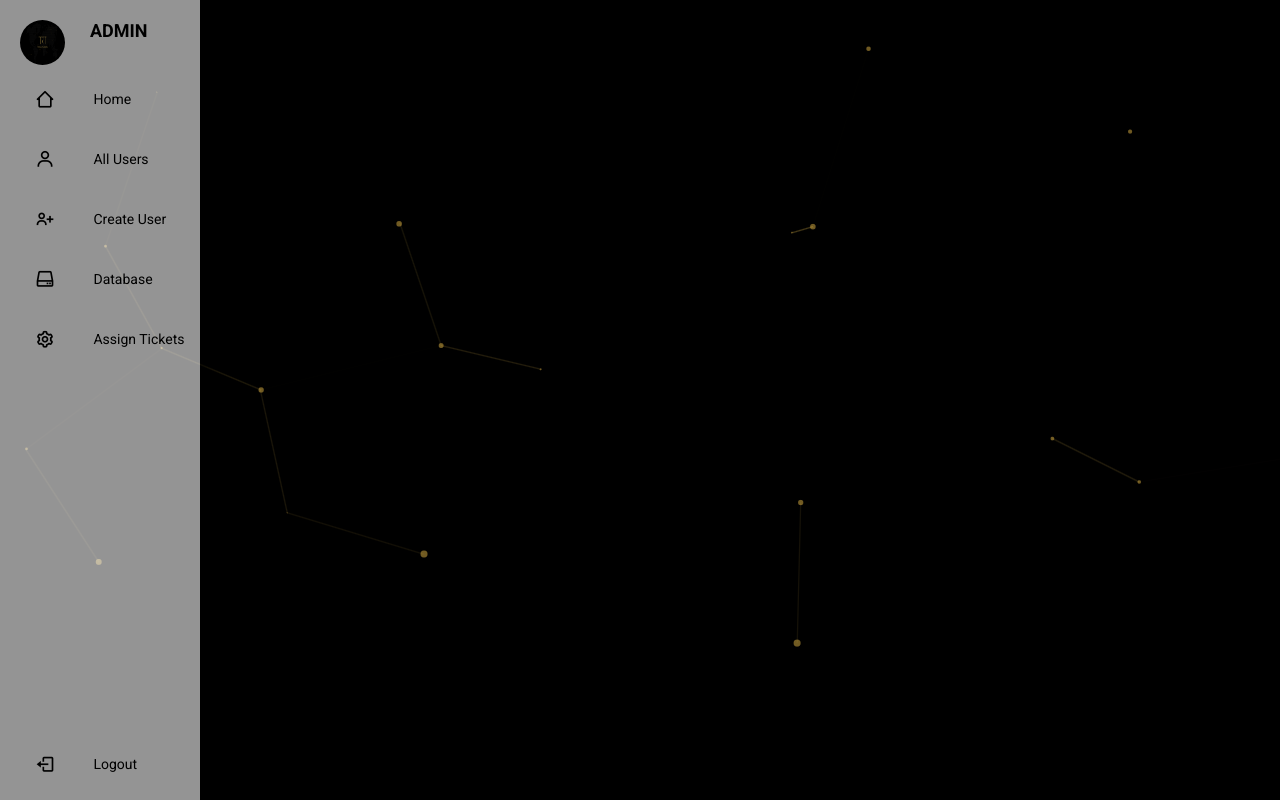
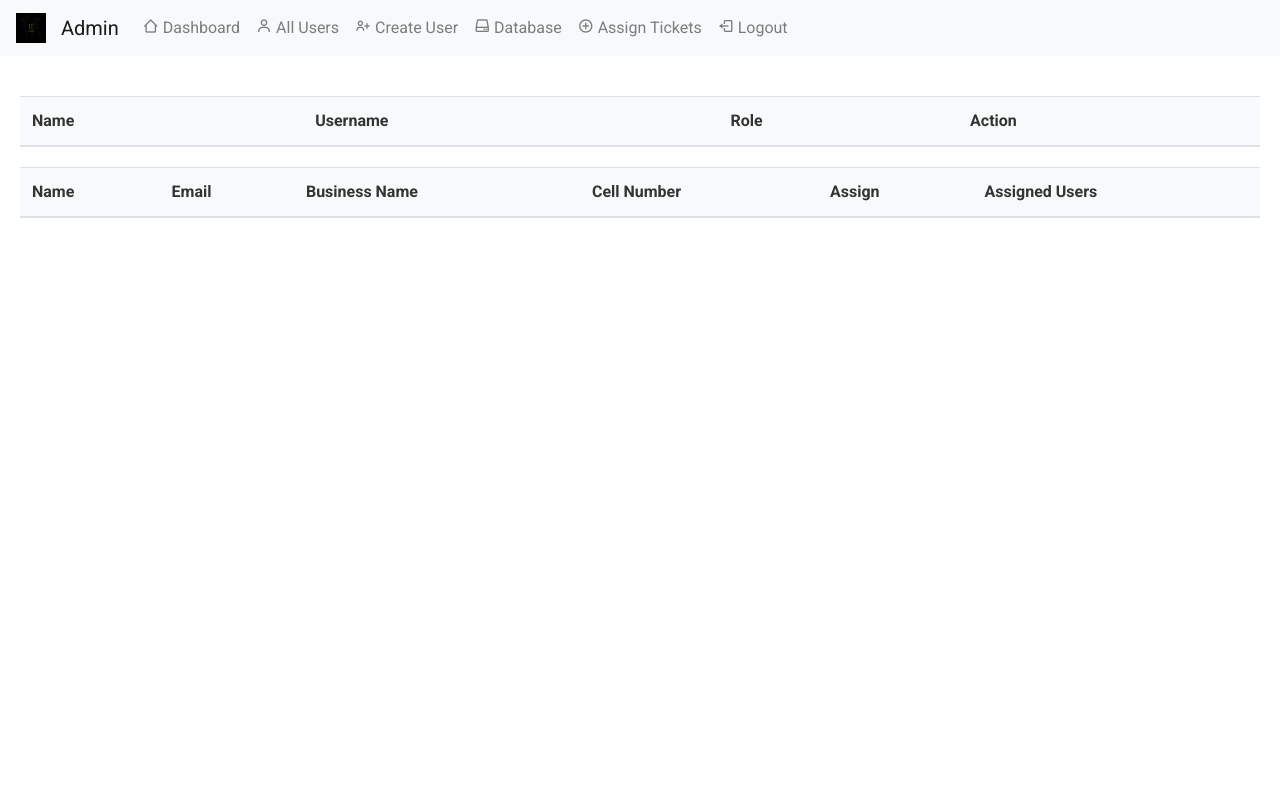
Before and after one commit to rubanasyeda/TicketingSystem, a Flask app: page /admin-dashboard in a window 1280 px wide. Run offline with Flask 3, Linux system fonts and the light colour scheme; a user stored in the database is signed in; data comes from the database, SQL or seed files in the repository; both versions use the stored data as it was after the commit; lists and menus that the app fills with data are empty; some libraries are stand-ins or nearby versions.

Commit message:
updated ui for admin page

```diff
--- a/website/static/admin.css
+++ b/website/static/admin.css
@@ -1,179 +1,61 @@
-* {
-    margin: 0;
-    padding: 0;
-    outline: none;
-    border: none;
+
+
+
+body {
     font-family: 'Roboto', sans-serif;
-    box-sizing: border-box;
-    scroll-behavior: smooth;
-    list-style: none;
-    text-decoration: none;
 }
 
-:root {
-    --main-color: rgb(202, 164, 66);
-    --text-color: #fff;
-    --bg-color: #000000;
-    --big-font: 5rem;
-    --h2-font: 2.5rem;
-    --p-font: 0.9rem;
+
+.navbar-brand img {
+    margin-right: 10px;
 }
 
-body {
-    color: var(--main-color);
-    background-color: #000000;
-    background-image: url(../static/trt.png);
-    background-size: auto;
-    background-repeat: repeat;
-    min-height: 100vh;
-}
-/*side bar options*/
-nav {
-    position: absolute;
-    top: 0;
-    bottom: 0;
-    height: 100%;
-    left: 0;
-    background: #ffffff94;
-    width: 75px;
-    overflow: hidden;
-    transition: width 0.2s linear;
-    box-shadow: 0 20px 35px #000;
-}
 
-.logo {
-    text-align: center;
-    display: flex;
-    transition: all 0.5s ease;
-    margin: 10px 0 0 10px;
-}
-
-.logo img{
-    width: 45px;
-    height: 45px;
-    border-radius: 50%;
-
-}
-
-.logo span{
-    font-weight: bold;
-    padding-left: 15px;
-    font-size: 18px;
-    text-transform: uppercase;
-}
-/*text within sidebar*/
-a {
-    position: relative;
-    color: #000;
-    font-size: 14px;
-    width: 300px;
-    padding: 10px;
-    display: block;
-}
-/*icons*/
-.bx {
-    position: relative;
-    width: 70px;
-    height: 40px;
-    top: 4px;
-    font-size: 20px;
-    text-align: center;
-}
-
-.nav-item {
-    position: relative;
-    top: 0;
-    margin-left: 10px;
-}
-
-a:hover{
-    background: #4c47477f;
-}
-nav:hover{
-    width: 200px;
-    transition: all 0.5s ease;
-}
-
-.logout {
-    position: absolute;
-    bottom: 0;
-}
-
-/*main ticket display
-/* Main content area */
 .main {
-    margin-left: 300px; /* Adjust for the width of the left and sidebar columns */
     padding: 20px;
 }
 
-/* CSS for the table */
-.employee-table {
+
+.employee-table, .ticket-table {
     width: 100%;
-    border-collapse: collapse;
-    display: none; /* Hide the table initially */
-}
-
-.employee-table th, .employee-table td {
-    border: 1px solid #000;
-    padding: 10px;
-    text-align: left;
-}
-
-/* Style the buttons in the Action column */
-.employee-table button {
-    background-color: #d9534f;
-    color: #fff;
-    border: none;
-    padding: 5px 10px;
-    cursor: pointer;
-}
-
-.employee-table td .delete-button {
-    margin: 0;
+    margin-top: 20px;
 }
 
 
-.Employee-list {
-    display: inline-block;
-    flex-wrap: nowrap;
-    overflow-x: auto;
+.employee-table thead, .ticket-table thead {
+    background-color: #f8f9fa;
+    color: #333;
 }
 
-.employee-item {
-    background-color: #000000cc;
-    padding: 10px;
-    border: 2px solid #dddddd;
-    margin-bottom: 10px;
+
+.employee-table tr, .ticket-table tr {
+    border-bottom: 1px solid #dee2e6;
 }
 
-.employee-info {
-    display: inline-block;
-    flex-wrap: nowrap;
-    align-items: center;
+
+.btn-primary {
+    background-color: #007bff;
+    border-color: #007bff;
 }
 
-.employee-info strong {
-    display: inline-block;
+.delete-button {
+    color: #fff;
+    background-color: #dc3545;
+    border-color: #dc3545;
 }
 
-.employee-info button {
-    margin-left: 10px;
+
+.form-control {
+    box-shadow: none;
 }
 
-.ticket-table {
-    width: 85%;
+
+@media (max-width: 768px) {
+    .navbar-nav {
+        text-align: center;
+    }
+
+    .main {
+        padding: 10px;
+    }
 }
-.ticket-table td,th{
-    padding: 10px;
-    text-align: left;
-}
-
-/* new */
-
-.assign-ticket-dropdown {
-    width: 100%;
-    padding: 5px;
-    border-radius: 5px;
-    border: 1px solid #ccc;
-
-  }
--- a/website/static/admin.js
+++ b/website/static/admin.js
@@ -1,3 +1,4 @@
+// Function to fetch all employees
 async function fetchAllEmployees() {
   try {
       const response = await fetch('/getAllEmployees');
@@ -11,6 +12,7 @@ async function fetchAllEmployees() {
   }
 }
 
+// Function to display employees
 function displayEmployees(employeeDetails) {
   const employeelistContainer = document.querySelector('.employee-list');
   employeelistContainer.innerHTML = '';
@@ -23,6 +25,7 @@ function displayEmployees(employeeDetails) {
   }
 }
 
+// Function to create a row for an employee
 function createEmployeeRow(employee) {
   const employeeRow = document.createElement('tr');
   employeeRow.innerHTML = `
@@ -31,13 +34,14 @@ function createEmployeeRow(employee) {
       <td>${employee.role}</td>
       <td>
           ${employee.role !== 'admin' ?
-        `<button class="delete-button" onclick="deleteEmployee(${employee.id})">Delete</button>` : ''}
+              `<button class="btn btn-danger delete-button" onclick="deleteEmployee(${employee.id})">Delete</button>` : ''}
       </td>
   `;
 
   return employeeRow;
 }
 
+// Function to delete an employee
 function deleteEmployee(employeeId) {
   const confirmed = window.confirm('Are you sure you want to delete this user?');
 
@@ -49,7 +53,7 @@ function deleteEmployee(employeeId) {
           if (response.status === 200) {
               location.reload();
           } else {
-          console.log("Could not delete user")
+              console.log("Could not delete user");
           }
       })
       .catch(error => {
@@ -72,8 +76,8 @@ async function fetchAllTickets() {
   }
 }
 
+// Function to display tickets
 async function displayTickets(ticketDetails) {
-  console.log('Displaying tickets:',ticketDetails);
   const ticketlistContainer = document.querySelector('.ticket-list');
   ticketlistContainer.innerHTML = '';
 
@@ -86,27 +90,19 @@ async function displayTickets(ticketDetails) {
   }
 }
 
-
-
-
-
 // Function to create a row for a ticket
 function createTicketRow(ticket, employees) {
   const ticketRow = document.createElement('tr');
 
-  // Dropdown menu for assigning employees
-  let dropdown = '<select class="assign-to-dropdown">';
-  dropdown += '<option value="">Assign to...</option>'; // Default option
+  let dropdown = '<select class="form-control assign-to-dropdown">';
+  dropdown += '<option value="">Assign to...</option>';
   for (let employee of employees) {
       dropdown += `<option value="${employee.id}">${employee.name}</option>`;
   }
   dropdown += '</select>';
 
-  // Assign button
-  const assignButton = `<button class="assign-button" onclick="assignEmployeeToTicket(${ticket.id}, this)">Assign</button>`;
+  const assignButton = `<button class="btn btn-primary assign-button" onclick="assignEmployeeToTicket(${ticket.id}, this)">Assign</button>`;
 
-
-  // Placeholder for assigned users
   const assignedUsers = `<div class="assigned-users" id="assigned-users-${ticket.id}"></div>`;
 
   ticketRow.innerHTML = `
@@ -121,19 +117,16 @@ function createTicketRow(ticket, employees) {
   return ticketRow;
 }
 
-
+// Function to assign an employee to a ticket
 function assignEmployeeToTicket(ticketId, buttonElement) {
   const dropdown = buttonElement.previousElementSibling;
   const employeeId = dropdown.value;
   if (employeeId) {
-      // Send a POST request to the backend
-      // Harsh :-> have to create this post method
       fetch(`/assignTicket/${ticketId}/${employeeId}`, {
           method: 'POST',
       })
       .then(response => {
           if (response.ok) {
-              // Update the assigned users list
               fetchAssignedUsers(ticketId);
           } else {
               console.error('Failed to assign ticket');
@@ -145,62 +138,45 @@ function assignEmployeeToTicket(ticketId, buttonElement) {
   }
 }
 
-
+// Function to fetch assigned users
 function fetchAssignedUsers(ticketId) {
   fetch(`/getAssignedUsers/${ticketId}`, {
-      method: 'POST'
+      method: 'GET'
   })
   .then(response => response.json())
   .then(assignedUsers => {
-      if (assignedUsers) {
       updateAssignedUsersList(ticketId, assignedUsers);
-      }
   })
   .catch(error => {
       console.error('Error fetching assigned users:', error);
   });
 }
 
+// Function to update the list of assigned users
 function updateAssignedUsersList(ticketId, assignedUsers) {
   const assignedUsersDiv = document.getElementById(`assigned-users-${ticketId}`);
   if (assignedUsersDiv) {
-      // Clear current list
       assignedUsersDiv.innerHTML = '';
-
-      // Add each assigned user to the list
       assignedUsers.forEach(user => {
           let userSpan = document.createElement('span');
-          userSpan.textContent = user.name; // Assuming 'name' is a property of user
-          userSpan.className = 'assigned-user';
+          userSpan.textContent = user.name;
+          userSpan.className = 'assigned-user badge badge-secondary';
           assignedUsersDiv.appendChild(userSpan);
       });
   }
 }
 
-
-
-
+// Event listeners
 document.getElementById('getUsers').addEventListener('click', async function () {
   const employeeData = await fetchAllEmployees();
   displayEmployees(employeeData);
-
   document.querySelector('.employee-table').style.display = 'table';
   document.querySelector('.ticket-table').style.display = 'none';
 });
 
-// Event listener for fetching and displaying tickets
 document.getElementById('assignTickets').addEventListener('click', async function () {
   const ticketData = await fetchAllTickets();
   displayTickets(ticketData);
-
   document.querySelector('.employee-table').style.display = 'none';
   document.querySelector('.ticket-table').style.display = 'table';
 });
-
-// Event listener for assigning and removing employees
-document.addEventListener('click', function (event) {
-  if (event.target.classList.contains('assign-button')) {
-    const ticketId = event.target.getAttribute('data-ticket-id');
-    assignEmployeeToTicket(ticketId);
-  }
-});
--- a/website/templates/admin.html
+++ b/website/templates/admin.html
@@ -4,48 +4,37 @@
     <meta charset="utf-8" />
     <meta name="viewport" content="width=device-width, initial-scale=1.0" />
     <title>Admin</title>
+
+    <link rel="stylesheet" href="https://stackpath.bootstrapcdn.com/bootstrap/4.3.1/css/bootstrap.min.css">
+
+    <link rel="stylesheet" href="https://cdnjs.cloudflare.com/ajax/libs/animate.css/4.1.1/animate.min.css"/>
     <link rel="stylesheet" href="../static/admin.css">
     <link href="https://fonts.googleapis.com/css2?family=Roboto:wght@400;700&display=swap" rel="stylesheet">
     <link rel="stylesheet" href="https://cdn.jsdelivr.net/npm/boxicons@latest/css/boxicons.min.css">
 </head>
 <body>
-    <nav>
-        <ul>
-            <li>
-                <a class="logo">
-                    <img src="..\static\TRTTechnology.png" alt="">
-                    <span class="nav-item">Admin</span>
-                </a>
-            </li>
-            <li><a href="/dashboard" id="Home">
-                <i class='bx bx-home-alt-2' ></i>
-                <span class="nav-item">Home</span>
-            </a></li>
-            <li><a href="#" id="getUsers">
-                <i class='bx bx-user' ></i>
-                <span class="nav-item">All Users</span>
-            </a></li>
-            <li><a href="signup">
-                <i class='bx bx-user-plus' ></i>
-                <span class="nav-item">Create User</span>
-            </a></li>
-            <li><a href="/admin">
-                <i class='bx bx-hdd'></i>
-                <span class="nav-item">Database</span>
-            </a></li>
-            <li><a href="#" id="assignTickets">
-                <i class='bx bx-cog'></i>
-                <span class="nav-item">Assign Tickets</span>
-            </a></li>
-            <li><a href="logout" class="logout">
-                <i class='bx bx-log-out'></i>
-                <span class="nav-item">Logout</span>
-            </a></li>
-        </ul>
+    <nav class="navbar navbar-expand-lg navbar-light bg-light">
+        <a class="navbar-brand" href="#">
+            <img src="..\static\TRTTechnology.png" alt="" width="30" height="30" class="d-inline-block align-top">
+            Admin
+        </a>
+        <button class="navbar-toggler" type="button" data-toggle="collapse" data-target="#navbarNav" aria-controls="navbarNav" aria-expanded="false" aria-label="Toggle navigation">
+            <span class="navbar-toggler-icon"></span>
+        </button>
+        <div class="collapse navbar-collapse" id="navbarNav">
+            <ul class="navbar-nav">
+                <li class="nav-item"><a class="nav-link" href="/dashboard" id="Home"><i class='bx bx-home-alt-2'></i> Dashboard</a></li>
+                <li class="nav-item"><a class="nav-link" href="#" id="getUsers"><i class='bx bx-user'></i> All Users</a></li>
+                <li class="nav-item"><a class="nav-link" href="signup"><i class='bx bx-user-plus'></i> Create User</a></li>
+                <li class="nav-item"><a class="nav-link" href="/admin"><i class='bx bx-hdd'></i> Database</a></li>
+                <li class="nav-item"><a class="nav-link" href="#" id="assignTickets"><i class='bx bx-plus-circle'></i> Assign Tickets</a></li>
+                <li class="nav-item"><a class="nav-link" href="logout" class="logout"><i class='bx bx-log-out'></i> Logout</a></li>
+            </ul>
+        </div>
     </nav>
     <div class="main">
         <section class="Employee-Display">
-            <table class="employee-table">
+            <table class="table table-hover animate__animated animate__fadeIn employee-table">
                 <thead>
                     <tr>
                         <th>Name</th>
@@ -59,23 +48,25 @@
             </table>
         </section>
         <section class="ticket-display">
-            <table class="ticket-table">
+            <table class="table table-hover animate__animated animate__fadeIn ticket-table">
                 <thead>
                     <tr>
-<!--                        <th>Name</th>-->
-<!--                        <th>Email</th>-->
-<!--                        <th>Business Name</th>-->
-<!--                        <th>Cell Number</th>-->
-<!--                        <th>Assign</th>-->
-<!--                        <th>Assigned Users</th>-->
+                        <th>Name</th>
+                        <th>Email</th>
+                        <th>Business Name</th>
+                        <th>Cell Number</th>
+                        <th>Assign</th>
+                        <th>Assigned Users</th>
                     </tr>
                 </thead>
                 <tbody class="ticket-list">
-
                 </tbody>
             </table>
         </section>
     </div>
+    <script src="https://code.jquery.com/jquery-3.3.1.slim.min.js"></script>
+    <script src="https://cdnjs.cloudflare.com/ajax/libs/popper.js/1.14.7/umd/popper.min.js"></script>
+    <script src="https://stackpath.bootstrapcdn.com/bootstrap/4.3.1/js/bootstrap.min.js"></script>
+    <script src="../static/admin.js"></script>
 </body>
-<script src="../static/admin.js"></script>
 </html>
```
Also changed, not shown: website/views.py (+17 -8 lines), instance/database.db. Lines whose indentation alone changed are shown as unchanged.
